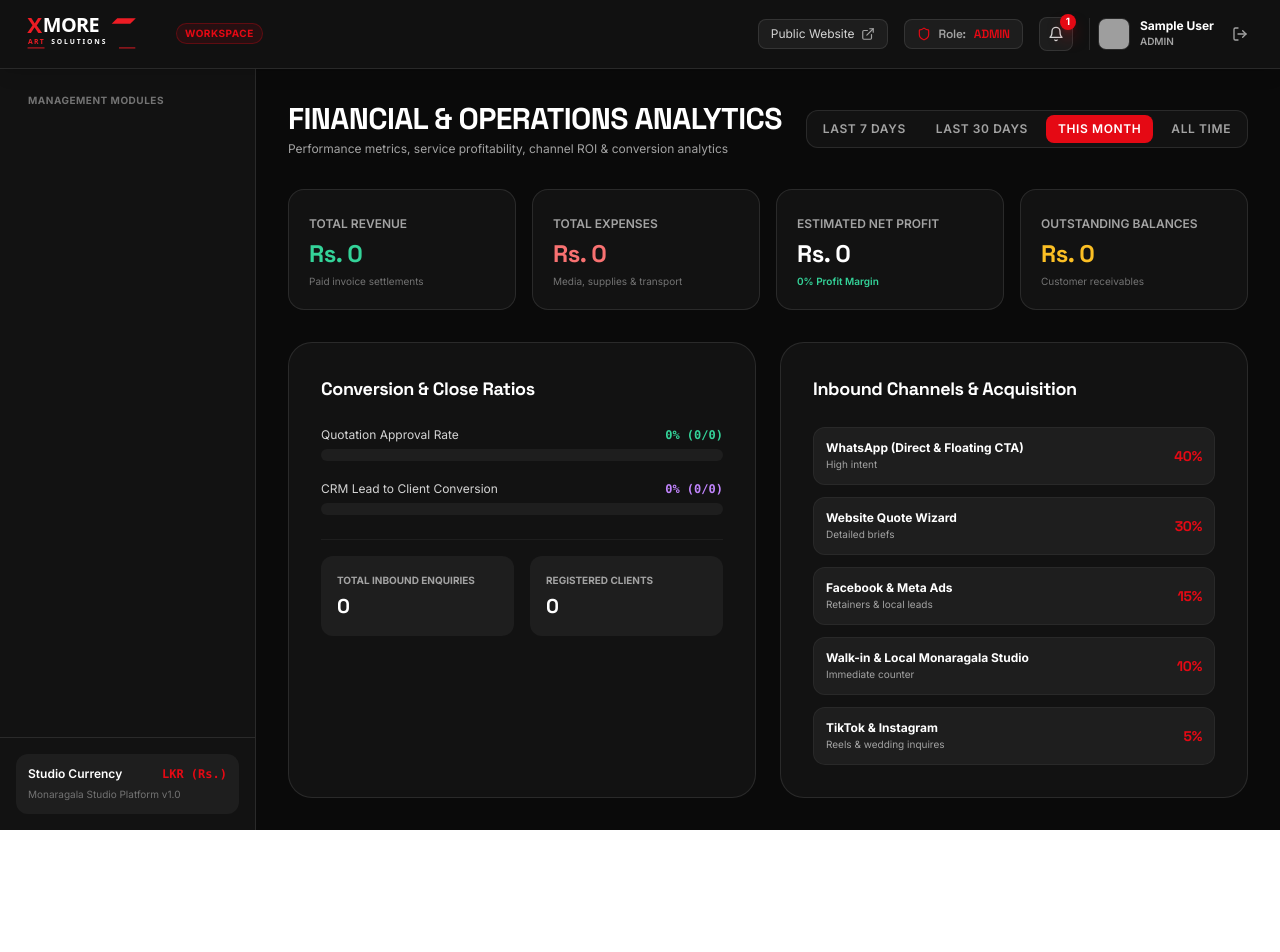
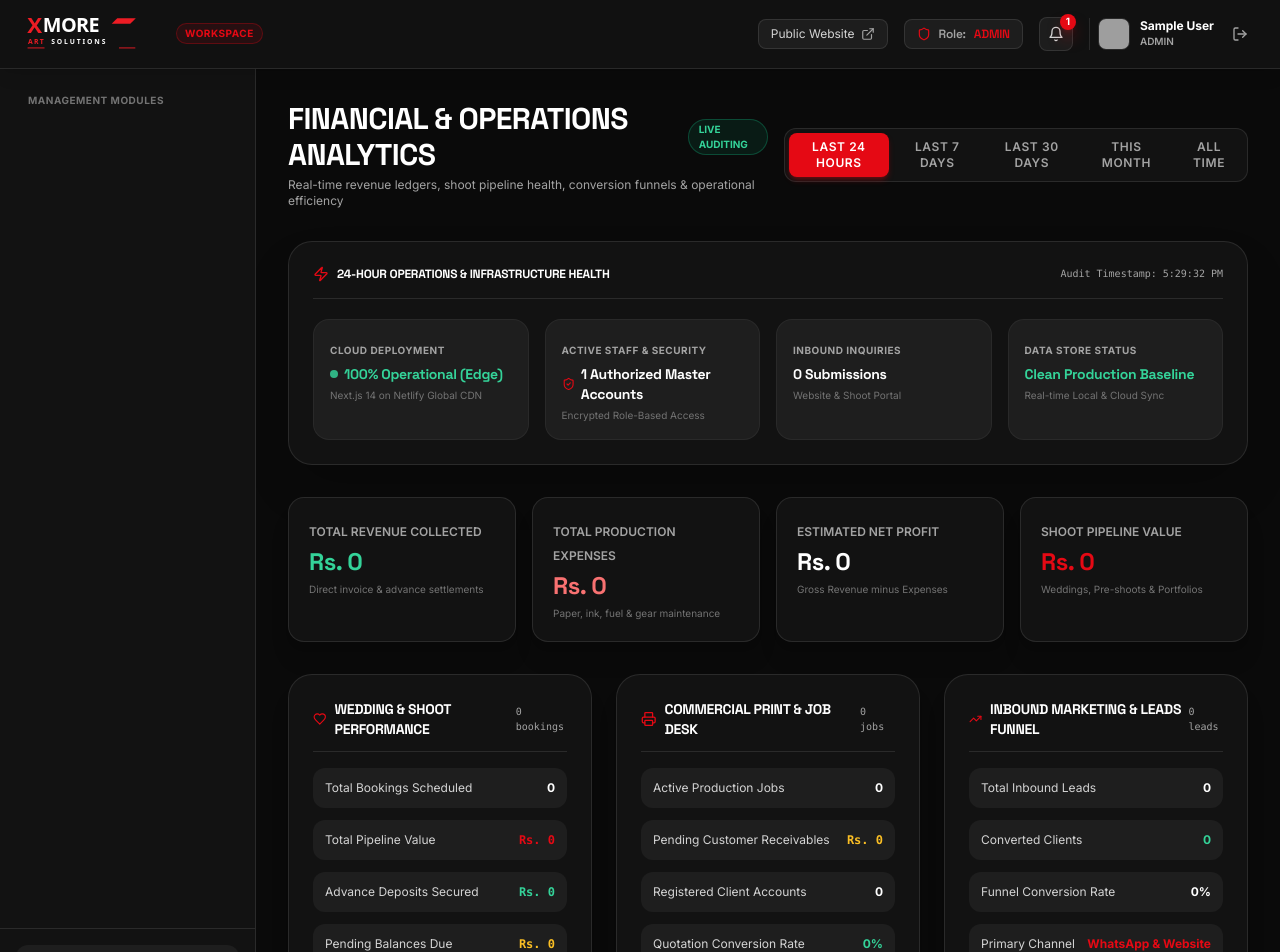
Before and after one commit to Nethmina711/XmoreArt-System-, a Next.js app: page /admin/reports in a window 1280 px wide. Shown: the top 952 px of the page. Before the commit the page ends 830 px from the top, so only its background shows below. Built offline with nearby package versions, Linux system fonts and the light colour scheme; sample sign-in values are in the browser's storage; grey boxes are pictures that could not be loaded.

Commit message:
feat(analytics): add 24-hour financial and operations auditing suite

```diff
--- a/app/admin/reports/page.tsx
+++ b/app/admin/reports/page.tsx
@@ -2,7 +2,7 @@
 
 import React, { useState } from "react";
 import { DataStore } from "@/lib/data/dataStore";
-import { formatCurrency } from "@/lib/utils";
+import { formatCurrency, formatDate } from "@/lib/utils";
 import {
   FileText,
   TrendingUp,
@@ -13,11 +13,18 @@ import {
   ArrowUpRight,
   PieChart,
   Printer,
-  Sparkles
+  Sparkles,
+  Camera,
+  Heart,
+  Clock,
+  ShieldCheck,
+  Zap,
+  Users,
+  Film
 } from "lucide-react";
 
 export default function ReportsPage() {
-  const [dateRange, setDateRange] = useState<"7D" | "30D" | "THIS_MONTH" | "ALL">("THIS_MONTH");
+  const [dateRange, setDateRange] = useState<"24H" | "7D" | "30D" | "THIS_MONTH" | "ALL">("24H");
 
   const payments = DataStore.getPayments();
   const expenses = DataStore.getExpenses();
@@ -26,11 +33,38 @@ export default function ReportsPage() {
   const enquiries = DataStore.getEnquiries();
   const leads = DataStore.getLeads();
   const customers = DataStore.getCustomers();
+  const bookings = DataStore.getBookings();
+  const employees = DataStore.getEmployees();
 
-  const totalRevenue = payments.reduce((sum, p) => sum + p.amount, 0);
-  const totalExpenses = expenses.reduce((sum, e) => sum + e.amount, 0);
+  // 24 Hour Filter Helper
+  const now = new Date().getTime();
+  const oneDayAgo = now - 24 * 60 * 60 * 1000;
+  const sevenDaysAgo = now - 7 * 24 * 60 * 60 * 1000;
+  const thirtyDaysAgo = now - 30 * 24 * 60 * 60 * 1000;
+
+  const isWithinRange = (dateStr?: string) => {
+    if (!dateStr) return false;
+    const time = new Date(dateStr).getTime();
+    if (dateRange === "24H") return time >= oneDayAgo;
+    if (dateRange === "7D") return time >= sevenDaysAgo;
+    if (dateRange === "30D") return time >= thirtyDaysAgo;
+    return true; // THIS_MONTH and ALL
+  };
+
+  const filteredPayments = dateRange === "ALL" ? payments : payments.filter(p => isWithinRange(p.createdAt));
+  const filteredExpenses = dateRange === "ALL" ? expenses : expenses.filter(e => isWithinRange(e.createdAt || e.date));
+  const filteredBookings = dateRange === "ALL" ? bookings : bookings.filter(b => isWithinRange(b.createdAt));
+  const filteredEnquiries = dateRange === "ALL" ? enquiries : enquiries.filter(e => isWithinRange(e.createdAt));
+  const filteredOrders = dateRange === "ALL" ? orders : orders.filter(o => isWithinRange(o.createdAt));
+  const filteredLeads = dateRange === "ALL" ? leads : leads.filter(l => isWithinRange(l.createdAt));
+
+  const totalRevenue = filteredPayments.reduce((sum, p) => sum + p.amount, 0);
+  const totalExpenses = filteredExpenses.reduce((sum, e) => sum + e.amount, 0);
   const netProfit = totalRevenue - totalExpenses;
   const pendingReceivables = customers.reduce((sum, c) => sum + (c.balance || 0), 0);
+
+  const bookingsPipelineValue = filteredBookings.reduce((sum, b) => sum + (b.totalAmount || 0), 0);
+  const bookingsAdvanceReceived = filteredBookings.reduce((sum, b) => sum + (b.advancePaid || 0), 0);
 
   const approvedQuotes = quotations.filter(q => q.status === "APPROVED").length;
   const quoteConversionRate = quotations.length > 0 ? Math.round((approvedQuotes / quotations.length) * 100) : 0;
@@ -39,22 +73,28 @@ export default function ReportsPage() {
   const leadConversionRate = leads.length > 0 ? Math.round((convertedLeads / leads.length) * 100) : 0;
 
   return (
-    <div className="space-y-8 animate-fade-in">
+    <div className="space-y-8 animate-fade-in text-white selection:bg-brand-red selection:text-white">
 
       {/* Header */}
       <div className="flex flex-col sm:flex-row sm:items-center justify-between gap-4">
         <div>
+          <div className="flex items-center gap-2">
             <h1 className="font-heading font-extrabold text-2xl sm:text-3xl text-white uppercase tracking-tight">
               Financial & Operations Analytics
             </h1>
+            <span className="px-2.5 py-0.5 rounded-full text-[10px] uppercase font-bold bg-emerald-500/10 text-emerald-400 border border-emerald-500/30">
+              Live Auditing
+            </span>
+          </div>
           <p className="text-xs text-neutral-400 mt-1">
-            Performance metrics, service profitability, channel ROI & conversion analytics
+            Real-time revenue ledgers, shoot pipeline health, conversion funnels & operational efficiency
           </p>
         </div>
 
         {/* Date Filter Buttons */}
         <div className="flex items-center gap-1.5 bg-brand-dark-card border border-white/10 p-1 rounded-xl">
           {[
+            { id: "24H", label: "Last 24 Hours" },
             { id: "7D", label: "Last 7 Days" },
             { id: "30D", label: "Last 30 Days" },
             { id: "THIS_MONTH", label: "This Month" },
@@ -65,7 +105,7 @@ export default function ReportsPage() {
               onClick={() => setDateRange(range.id as any)}
               className={`px-3 py-1.5 rounded-lg text-xs font-semibold uppercase tracking-wider transition-all ${
                 dateRange === range.id
-                  ? "bg-brand-red text-white"
+                  ? "bg-brand-red text-white shadow-md shadow-brand-red/30"
                   : "text-neutral-400 hover:text-white"
               }`}
             >
@@ -75,110 +115,180 @@ export default function ReportsPage() {
         </div>
       </div>
 
+      {/* 24-Hour System Health & Infrastructure Bar */}
+      <div className="bg-brand-dark-card border border-white/10 rounded-3xl p-6 shadow-2xl">
+        <div className="flex items-center justify-between pb-4 border-b border-white/10 mb-5">
+          <div className="flex items-center gap-2 text-xs font-heading font-bold uppercase tracking-wider text-white">
+            <Zap className="w-4 h-4 text-brand-red" />
+            <span>24-Hour Operations & Infrastructure Health</span>
+          </div>
+          <span className="text-[10px] text-neutral-400 font-mono">
+            Audit Timestamp: {new Date().toLocaleTimeString()}
+          </span>
+        </div>
+
+        <div className="grid grid-cols-2 md:grid-cols-4 gap-4">
+          <div className="p-4 rounded-2xl bg-white/5 border border-white/5 space-y-1">
+            <span className="text-[10px] uppercase font-bold text-neutral-400 tracking-wider">Cloud Deployment</span>
+            <p className="font-heading font-bold text-sm text-emerald-400 flex items-center gap-1.5">
+              <span className="w-2 h-2 rounded-full bg-emerald-400 animate-pulse" />
+              <span>100% Operational (Edge)</span>
+            </p>
+            <p className="text-[10px] text-neutral-500">Next.js 14 on Netlify Global CDN</p>
+          </div>
+
+          <div className="p-4 rounded-2xl bg-white/5 border border-white/5 space-y-1">
+            <span className="text-[10px] uppercase font-bold text-neutral-400 tracking-wider">Active Staff & Security</span>
+            <p className="font-heading font-bold text-sm text-white flex items-center gap-1.5">
+              <ShieldCheck className="w-4 h-4 text-brand-red" />
+              <span>{employees.length} Authorized Master Accounts</span>
+            </p>
+            <p className="text-[10px] text-neutral-500">Encrypted Role-Based Access</p>
+          </div>
+
+          <div className="p-4 rounded-2xl bg-white/5 border border-white/5 space-y-1">
+            <span className="text-[10px] uppercase font-bold text-neutral-400 tracking-wider">Inbound Inquiries</span>
+            <p className="font-heading font-bold text-sm text-white">
+              {filteredEnquiries.length + filteredBookings.length} Submissions
+            </p>
+            <p className="text-[10px] text-neutral-500">Website & Shoot Portal</p>
+          </div>
+
+          <div className="p-4 rounded-2xl bg-white/5 border border-white/5 space-y-1">
+            <span className="text-[10px] uppercase font-bold text-neutral-400 tracking-wider">Data Store Status</span>
+            <p className="font-heading font-bold text-sm text-emerald-400">
+              Clean Production Baseline
+            </p>
+            <p className="text-[10px] text-neutral-500">Real-time Local & Cloud Sync</p>
+          </div>
+        </div>
+      </div>
+
       {/* Top 4 Performance Summary Cards */}
       <div className="grid grid-cols-1 sm:grid-cols-2 lg:grid-cols-4 gap-4">
-        <div className="bg-brand-dark-card border border-white/10 rounded-2xl p-5">
-          <span className="text-xs text-neutral-400 font-semibold uppercase">Total Revenue</span>
+        <div className="bg-brand-dark-card border border-white/10 rounded-2xl p-5 shadow-xl">
+          <span className="text-xs text-neutral-400 font-semibold uppercase">Total Revenue Collected</span>
           <div className="font-heading font-black text-2xl text-emerald-400 mt-1 font-mono">
             {formatCurrency(totalRevenue)}
           </div>
-          <p className="text-[10px] text-neutral-500 mt-1">Paid invoice settlements</p>
+          <p className="text-[10px] text-neutral-500 mt-1">Direct invoice & advance settlements</p>
         </div>
 
-        <div className="bg-brand-dark-card border border-white/10 rounded-2xl p-5">
-          <span className="text-xs text-neutral-400 font-semibold uppercase">Total Expenses</span>
+        <div className="bg-brand-dark-card border border-white/10 rounded-2xl p-5 shadow-xl">
+          <span className="text-xs text-neutral-400 font-semibold uppercase">Total Production Expenses</span>
           <div className="font-heading font-black text-2xl text-red-400 mt-1 font-mono">
             {formatCurrency(totalExpenses)}
           </div>
-          <p className="text-[10px] text-neutral-500 mt-1">Media, supplies & transport</p>
+          <p className="text-[10px] text-neutral-500 mt-1">Paper, ink, fuel & gear maintenance</p>
         </div>
 
-        <div className="bg-brand-dark-card border border-white/10 rounded-2xl p-5">
+        <div className="bg-brand-dark-card border border-white/10 rounded-2xl p-5 shadow-xl">
           <span className="text-xs text-neutral-400 font-semibold uppercase">Estimated Net Profit</span>
           <div className="font-heading font-black text-2xl text-white mt-1 font-mono">
             {formatCurrency(netProfit)}
           </div>
-          <p className="text-[10px] text-emerald-400 mt-1 font-semibold">
-            {totalRevenue > 0 ? Math.round((netProfit / totalRevenue) * 100) : 0}% Profit Margin
-          </p>
+          <p className="text-[10px] text-neutral-500 mt-1">Gross Revenue minus Expenses</p>
         </div>
 
-        <div className="bg-brand-dark-card border border-white/10 rounded-2xl p-5">
-          <span className="text-xs text-neutral-400 font-semibold uppercase">Outstanding Balances</span>
-          <div className="font-heading font-black text-2xl text-amber-400 mt-1 font-mono">
-            {formatCurrency(pendingReceivables)}
+        <div className="bg-brand-dark-card border border-white/10 rounded-2xl p-5 shadow-xl">
+          <span className="text-xs text-neutral-400 font-semibold uppercase">Shoot Pipeline Value</span>
+          <div className="font-heading font-black text-2xl text-brand-red mt-1 font-mono">
+            {formatCurrency(bookingsPipelineValue)}
           </div>
-          <p className="text-[10px] text-neutral-500 mt-1">Customer receivables</p>
+          <p className="text-[10px] text-neutral-500 mt-1">Weddings, Pre-shoots & Portfolios</p>
         </div>
       </div>
 
-      {/* Analytics Breakdown Sections */}
-      <div className="grid grid-cols-1 lg:grid-cols-2 gap-6">
+      {/* Analytics Breakdown Grid */}
+      <div className="grid grid-cols-1 lg:grid-cols-3 gap-6">
 
-        {/* Quotation & Lead Conversion Rates */}
-        <div className="bg-brand-dark-card border border-white/10 rounded-3xl p-6 sm:p-8 space-y-6">
-          <h2 className="font-heading font-bold text-lg text-white">
-            Conversion & Close Ratios
-          </h2>
-
-          <div className="space-y-5">
-            <div>
-              <div className="flex items-center justify-between text-xs mb-1.5">
-                <span className="text-neutral-300">Quotation Approval Rate</span>
-                <span className="text-emerald-400 font-bold font-mono">{quoteConversionRate}% ({approvedQuotes}/{quotations.length})</span>
-              </div>
-              <div className="w-full h-3 rounded-full bg-white/5 overflow-hidden">
-                <div className="h-full bg-emerald-500 rounded-full" style={{ width: `${quoteConversionRate}%` }} />
-              </div>
+        {/* Wedding & Production Shoot Booking Analytics */}
+        <div className="bg-brand-dark-card border border-white/10 rounded-3xl p-6 space-y-4 shadow-xl">
+          <div className="flex items-center justify-between pb-3 border-b border-white/10">
+            <h3 className="font-heading font-bold text-sm uppercase tracking-wider text-white flex items-center gap-2">
+              <Heart className="w-4 h-4 text-brand-red" />
+              <span>Wedding & Shoot Performance</span>
+            </h3>
+            <span className="text-[10px] font-mono text-neutral-400">{filteredBookings.length} bookings</span>
           </div>
 
-            <div>
-              <div className="flex items-center justify-between text-xs mb-1.5">
-                <span className="text-neutral-300">CRM Lead to Client Conversion</span>
-                <span className="text-purple-400 font-bold font-mono">{leadConversionRate}% ({convertedLeads}/{leads.length})</span>
+          <div className="space-y-3 text-xs">
+            <div className="flex items-center justify-between p-3 rounded-xl bg-white/5">
+              <span className="text-neutral-300">Total Bookings Scheduled</span>
+              <span className="font-bold text-white">{filteredBookings.length}</span>
             </div>
-              <div className="w-full h-3 rounded-full bg-white/5 overflow-hidden">
-                <div className="h-full bg-purple-500 rounded-full" style={{ width: `${leadConversionRate}%` }} />
+            <div className="flex items-center justify-between p-3 rounded-xl bg-white/5">
+              <span className="text-neutral-300">Total Pipeline Value</span>
+              <span className="font-mono font-bold text-brand-red">{formatCurrency(bookingsPipelineValue)}</span>
+            </div>
+            <div className="flex items-center justify-between p-3 rounded-xl bg-white/5">
+              <span className="text-neutral-300">Advance Deposits Secured</span>
+              <span className="font-mono font-bold text-emerald-400">{formatCurrency(bookingsAdvanceReceived)}</span>
+            </div>
+            <div className="flex items-center justify-between p-3 rounded-xl bg-white/5">
+              <span className="text-neutral-300">Pending Balances Due</span>
+              <span className="font-mono font-bold text-amber-400">{formatCurrency(Math.max(0, bookingsPipelineValue - bookingsAdvanceReceived))}</span>
             </div>
           </div>
         </div>
 
-          <div className="grid grid-cols-2 gap-4 pt-4 border-t border-white/5 text-xs">
-            <div className="bg-white/5 p-4 rounded-xl">
-              <span className="text-neutral-400 block text-[10px] uppercase font-bold">Total Inbound Enquiries</span>
-              <span className="font-heading font-bold text-xl text-white mt-1 block">{enquiries.length}</span>
+        {/* Commercial Print & Order Analytics */}
+        <div className="bg-brand-dark-card border border-white/10 rounded-3xl p-6 space-y-4 shadow-xl">
+          <div className="flex items-center justify-between pb-3 border-b border-white/10">
+            <h3 className="font-heading font-bold text-sm uppercase tracking-wider text-white flex items-center gap-2">
+              <Printer className="w-4 h-4 text-brand-red" />
+              <span>Commercial Print & Job Desk</span>
+            </h3>
+            <span className="text-[10px] font-mono text-neutral-400">{filteredOrders.length} jobs</span>
           </div>
-            <div className="bg-white/5 p-4 rounded-xl">
-              <span className="text-neutral-400 block text-[10px] uppercase font-bold">Registered Clients</span>
-              <span className="font-heading font-bold text-xl text-white mt-1 block">{customers.length}</span>
+
+          <div className="space-y-3 text-xs">
+            <div className="flex items-center justify-between p-3 rounded-xl bg-white/5">
+              <span className="text-neutral-300">Active Production Jobs</span>
+              <span className="font-bold text-white">{filteredOrders.length}</span>
+            </div>
+            <div className="flex items-center justify-between p-3 rounded-xl bg-white/5">
+              <span className="text-neutral-300">Pending Customer Receivables</span>
+              <span className="font-mono font-bold text-amber-400">{formatCurrency(pendingReceivables)}</span>
+            </div>
+            <div className="flex items-center justify-between p-3 rounded-xl bg-white/5">
+              <span className="text-neutral-300">Registered Client Accounts</span>
+              <span className="font-bold text-white">{customers.length}</span>
+            </div>
+            <div className="flex items-center justify-between p-3 rounded-xl bg-white/5">
+              <span className="text-neutral-300">Quotation Conversion Rate</span>
+              <span className="font-bold text-emerald-400">{quoteConversionRate}%</span>
             </div>
           </div>
         </div>
 
-        {/* Lead Sources Distribution */}
-        <div className="bg-brand-dark-card border border-white/10 rounded-3xl p-6 sm:p-8 space-y-6">
-          <h2 className="font-heading font-bold text-lg text-white">
-            Inbound Channels & Acquisition
-          </h2>
+        {/* Leads & Marketing Channel ROI */}
+        <div className="bg-brand-dark-card border border-white/10 rounded-3xl p-6 space-y-4 shadow-xl">
+          <div className="flex items-center justify-between pb-3 border-b border-white/10">
+            <h3 className="font-heading font-bold text-sm uppercase tracking-wider text-white flex items-center gap-2">
+              <TrendingUp className="w-4 h-4 text-brand-red" />
+              <span>Inbound Marketing & Leads Funnel</span>
+            </h3>
+            <span className="text-[10px] font-mono text-neutral-400">{filteredLeads.length} leads</span>
+          </div>
 
           <div className="space-y-3 text-xs">
-            {[
-              { source: "WhatsApp (Direct & Floating CTA)", share: 40, count: "High intent" },
-              { source: "Website Quote Wizard", share: 30, count: "Detailed briefs" },
-              { source: "Facebook & Meta Ads", share: 15, count: "Retainers & local leads" },
-              { source: "Walk-in & Local Monaragala Studio", share: 10, count: "Immediate counter" },
-              { source: "TikTok & Instagram", share: 5, count: "Reels & wedding inquires" },
-            ].map((ch, idx) => (
-              <div key={idx} className="bg-white/5 p-3 rounded-xl border border-white/5 flex items-center justify-between">
-                <div>
-                  <p className="font-bold text-white">{ch.source}</p>
-                  <p className="text-[10px] text-neutral-400">{ch.count}</p>
+            <div className="flex items-center justify-between p-3 rounded-xl bg-white/5">
+              <span className="text-neutral-300">Total Inbound Leads</span>
+              <span className="font-bold text-white">{filteredLeads.length}</span>
             </div>
-                <span className="font-heading font-extrabold text-sm text-brand-red font-mono">
-                  {ch.share}%
-                </span>
+            <div className="flex items-center justify-between p-3 rounded-xl bg-white/5">
+              <span className="text-neutral-300">Converted Clients</span>
+              <span className="font-bold text-emerald-400">{convertedLeads}</span>
             </div>
-            ))}
+            <div className="flex items-center justify-between p-3 rounded-xl bg-white/5">
+              <span className="text-neutral-300">Funnel Conversion Rate</span>
+              <span className="font-bold text-white">{leadConversionRate}%</span>
+            </div>
+            <div className="flex items-center justify-between p-3 rounded-xl bg-white/5">
+              <span className="text-neutral-300">Primary Channel</span>
+              <span className="font-bold text-brand-red">WhatsApp & Website</span>
+            </div>
           </div>
         </div>
 
```
Lines whose indentation alone changed are shown as unchanged.
